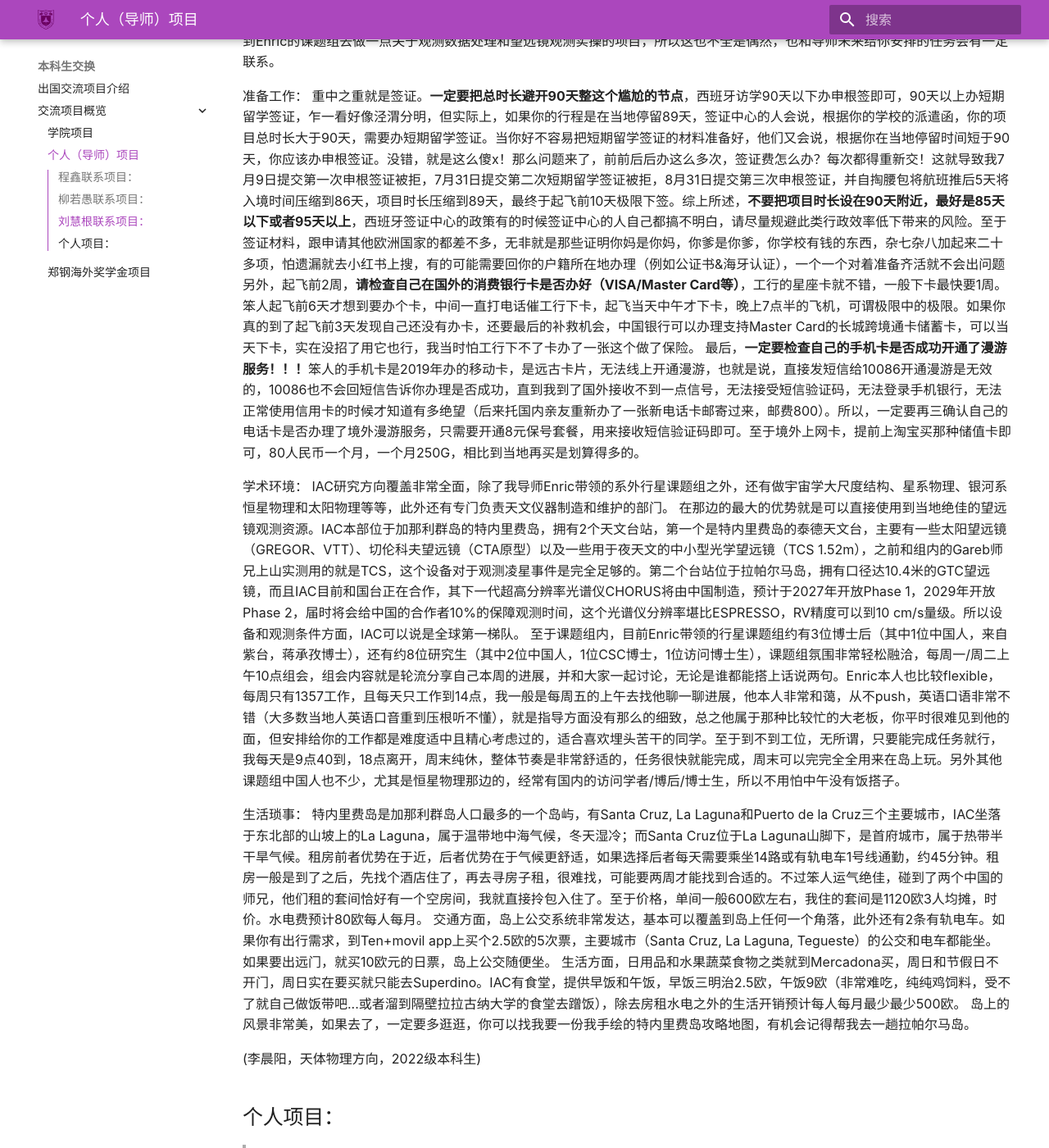
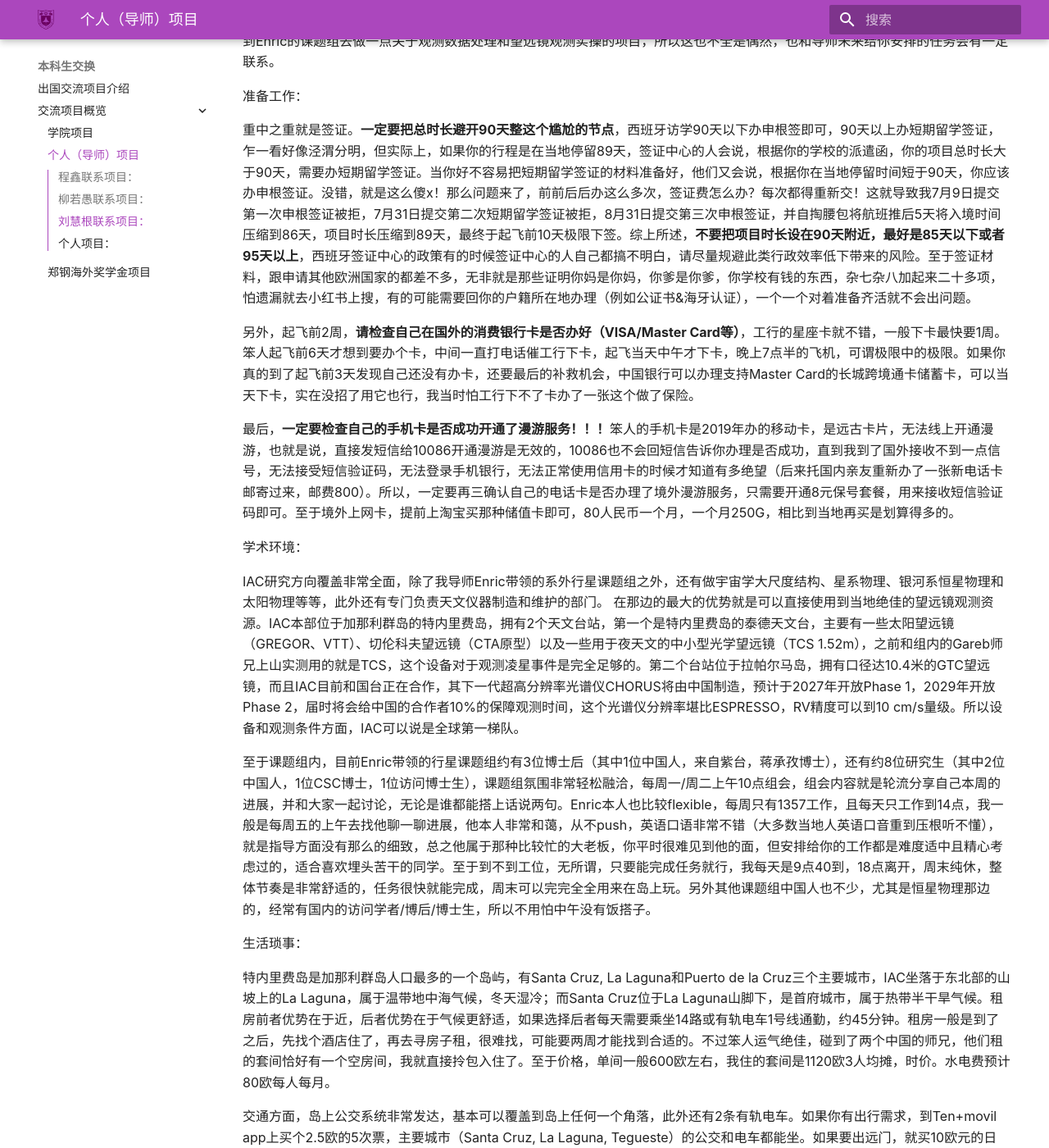
Before and after one commit to nju-astronomy/NJU-ASA, an MkDocs documentation site: the page built from docs/abroad_exchange/personal_project.md, in a window 1280 px wide and 1400 px high, scrolled down 2237 px. Shown: the whole window at 82% size. Built offline with MkDocs 1.6.1 and Material for MkDocs 9.7.7, drawn with Linux system fonts in a browser that asks for light colours; some web fonts are replaced; some of the changed text lies outside the part shown.

Commit message:
Update personal_project.md

```diff
--- a/docs/abroad_exchange/personal_project.md
+++ b/docs/abroad_exchange/personal_project.md
@@ -36,22 +36,29 @@ MPS在哥廷根，一个“适合做学术”的小城，普朗克、高斯等
 刘老师并没有把海外经历贴在他的主页，所以我并不清楚他Enric和是怎么认识的，事实上到了那边才发现南大和那边的connection其实非常少（相对别的国内院系所而言），我只能暂且假设他们是在某次会议上偶然认识并且志趣相投认识的罢。虽然和南大联系不太紧密（目前为止知道的只有：1.张曾华老师在那里做过博后；2.那里有一位声称曾是张老师的学生的章俊䶮博士），但IAC和国内合作还算挺多的，最主要是国台，其次还有紫台、清华、国科大、北大和上台等院校。当地11月举办了一次CHORUS中西天体物理学术交流会，来的中国的老师全来自上述院校（除了南大）。所以能被派到这里部分属于偶然。但我之前询问过刘老师，他说希望我未来能够利用一些大型设备（例如CSST）对系外行星大气进行一些后随观测，进而尝试刻画行星大气逃逸，所以希望我能到Enric的课题组去做一点关于观测数据处理和望远镜观测实操的项目，所以这也不全是偶然，也和导师未来给你安排的任务会有一定联系。
 
 准备工作：
-重中之重就是签证。**一定要把总时长避开90天整这个尴尬的节点**，西班牙访学90天以下办申根签即可，90天以上办短期留学签证，乍一看好像泾渭分明，但实际上，如果你的行程是在当地停留89天，签证中心的人会说，根据你的学校的派遣函，你的项目总时长大于90天，需要办短期留学签证。当你好不容易把短期留学签证的材料准备好，他们又会说，根据你在当地停留时间短于90天，你应该办申根签证。没错，就是这么傻x！那么问题来了，前前后后办这么多次，签证费怎么办？每次都得重新交！这就导致我7月9日提交第一次申根签证被拒，7月31日提交第二次短期留学签证被拒，8月31日提交第三次申根签证，并自掏腰包将航班推后5天将入境时间压缩到86天，项目时长压缩到89天，最终于起飞前10天极限下签。综上所述，**不要把项目时长设在90天附近，最好是85天以下或者95天以上**，西班牙签证中心的政策有的时候签证中心的人自己都搞不明白，请尽量规避此类行政效率低下带来的风险。至于签证材料，跟申请其他欧洲国家的都差不多，无非就是那些证明你妈是你妈，你爹是你爹，你学校有钱的东西，杂七杂八加起来二十多项，怕遗漏就去小红书上搜，有的可能需要回你的户籍所在地办理（例如公证书&海牙认证），一个一个对着准备齐活就不会出问题
+
+重中之重就是签证。**一定要把总时长避开90天整这个尴尬的节点**，西班牙访学90天以下办申根签即可，90天以上办短期留学签证，乍一看好像泾渭分明，但实际上，如果你的行程是在当地停留89天，签证中心的人会说，根据你的学校的派遣函，你的项目总时长大于90天，需要办短期留学签证。当你好不容易把短期留学签证的材料准备好，他们又会说，根据你在当地停留时间短于90天，你应该办申根签证。没错，就是这么傻x！那么问题来了，前前后后办这么多次，签证费怎么办？每次都得重新交！这就导致我7月9日提交第一次申根签证被拒，7月31日提交第二次短期留学签证被拒，8月31日提交第三次申根签证，并自掏腰包将航班推后5天将入境时间压缩到86天，项目时长压缩到89天，最终于起飞前10天极限下签。综上所述，**不要把项目时长设在90天附近，最好是85天以下或者95天以上**，西班牙签证中心的政策有的时候签证中心的人自己都搞不明白，请尽量规避此类行政效率低下带来的风险。至于签证材料，跟申请其他欧洲国家的都差不多，无非就是那些证明你妈是你妈，你爹是你爹，你学校有钱的东西，杂七杂八加起来二十多项，怕遗漏就去小红书上搜，有的可能需要回你的户籍所在地办理（例如公证书&海牙认证），一个一个对着准备齐活就不会出问题。
+
 另外，起飞前2周，**请检查自己在国外的消费银行卡是否办好（VISA/Master Card等）**，工行的星座卡就不错，一般下卡最快要1周。笨人起飞前6天才想到要办个卡，中间一直打电话催工行下卡，起飞当天中午才下卡，晚上7点半的飞机，可谓极限中的极限。如果你真的到了起飞前3天发现自己还没有办卡，还要最后的补救机会，中国银行可以办理支持Master Card的长城跨境通卡储蓄卡，可以当天下卡，实在没招了用它也行，我当时怕工行下不了卡办了一张这个做了保险。
+
 最后，**一定要检查自己的手机卡是否成功开通了漫游服务！！！**笨人的手机卡是2019年办的移动卡，是远古卡片，无法线上开通漫游，也就是说，直接发短信给10086开通漫游是无效的，10086也不会回短信告诉你办理是否成功，直到我到了国外接收不到一点信号，无法接受短信验证码，无法登录手机银行，无法正常使用信用卡的时候才知道有多绝望（后来托国内亲友重新办了一张新电话卡邮寄过来，邮费800）。所以，一定要再三确认自己的电话卡是否办理了境外漫游服务，只需要开通8元保号套餐，用来接收短信验证码即可。至于境外上网卡，提前上淘宝买那种储值卡即可，80人民币一个月，一个月250G，相比到当地再买是划算得多的。
 
 学术环境：
+
 IAC研究方向覆盖非常全面，除了我导师Enric带领的系外行星课题组之外，还有做宇宙学大尺度结构、星系物理、银河系恒星物理和太阳物理等等，此外还有专门负责天文仪器制造和维护的部门。
 在那边的最大的优势就是可以直接使用到当地绝佳的望远镜观测资源。IAC本部位于加那利群岛的特内里费岛，拥有2个天文台站，第一个是特内里费岛的泰德天文台，主要有一些太阳望远镜（GREGOR、VTT）、切伦科夫望远镜（CTA原型）以及一些用于夜天文的中小型光学望远镜（TCS 1.52m），之前和组内的Gareb师兄上山实测用的就是TCS，这个设备对于观测凌星事件是完全足够的。第二个台站位于拉帕尔马岛，拥有口径达10.4米的GTC望远镜，而且IAC目前和国台正在合作，其下一代超高分辨率光谱仪CHORUS将由中国制造，预计于2027年开放Phase 1，2029年开放Phase 2，届时将会给中国的合作者10%的保障观测时间，这个光谱仪分辨率堪比ESPRESSO，RV精度可以到10 cm/s量级。所以设备和观测条件方面，IAC可以说是全球第一梯队。
+
 至于课题组内，目前Enric带领的行星课题组约有3位博士后（其中1位中国人，来自紫台，蒋承孜博士），还有约8位研究生（其中2位中国人，1位CSC博士，1位访问博士生），课题组氛围非常轻松融洽，每周一/周二上午10点组会，组会内容就是轮流分享自己本周的进展，并和大家一起讨论，无论是谁都能搭上话说两句。Enric本人也比较flexible，每周只有1357工作，且每天只工作到14点，我一般是每周五的上午去找他聊一聊进展，他本人非常和蔼，从不push，英语口语非常不错（大多数当地人英语口音重到压根听不懂），就是指导方面没有那么的细致，总之他属于那种比较忙的大老板，你平时很难见到他的面，但安排给你的工作都是难度适中且精心考虑过的，适合喜欢埋头苦干的同学。至于到不到工位，无所谓，只要能完成任务就行，我每天是9点40到，18点离开，周末纯休，整体节奏是非常舒适的，任务很快就能完成，周末可以完完全全用来在岛上玩。另外其他课题组中国人也不少，尤其是恒星物理那边的，经常有国内的访问学者/博后/博士生，所以不用怕中午没有饭搭子。
 
 生活琐事：
+
 特内里费岛是加那利群岛人口最多的一个岛屿，有Santa Cruz, La Laguna和Puerto de la Cruz三个主要城市，IAC坐落于东北部的山坡上的La Laguna，属于温带地中海气候，冬天湿冷；而Santa Cruz位于La Laguna山脚下，是首府城市，属于热带半干旱气候。租房前者优势在于近，后者优势在于气候更舒适，如果选择后者每天需要乘坐14路或有轨电车1号线通勤，约45分钟。租房一般是到了之后，先找个酒店住了，再去寻房子租，很难找，可能要两周才能找到合适的。不过笨人运气绝佳，碰到了两个中国的师兄，他们租的套间恰好有一个空房间，我就直接拎包入住了。至于价格，单间一般600欧左右，我住的套间是1120欧3人均摊，时价。水电费预计80欧每人每月。
+
 交通方面，岛上公交系统非常发达，基本可以覆盖到岛上任何一个角落，此外还有2条有轨电车。如果你有出行需求，到Ten+movil app上买个2.5欧的5次票，主要城市（Santa Cruz, La Laguna, Tegueste）的公交和电车都能坐。如果要出远门，就买10欧元的日票，岛上公交随便坐。
+
 生活方面，日用品和水果蔬菜食物之类就到Mercadona买，周日和节假日不开门，周日实在要买就只能去Superdino。IAC有食堂，提供早饭和午饭，早饭三明治2.5欧，午饭9欧（非常难吃，纯纯鸡饲料，受不了就自己做饭带吧...或者溜到隔壁拉拉古纳大学的食堂去蹭饭），除去房租水电之外的生活开销预计每人每月最少最少500欧。
-岛上的风景非常美，如果去了，一定要多逛逛，你可以找我要一份我手绘的特内里费岛攻略地图，有机会记得帮我去一趟拉帕尔马岛。
 
-(李晨阳，天体物理方向，2022级本科生)
+岛上的风景非常美，如果去了，一定要多逛逛，你可以找我要一份我手绘的特内里费岛攻略地图，有机会记得帮我去一趟拉帕尔马岛。(李晨阳，天体物理方向，2022级本科生)
 
 ## 个人项目：
 
```
